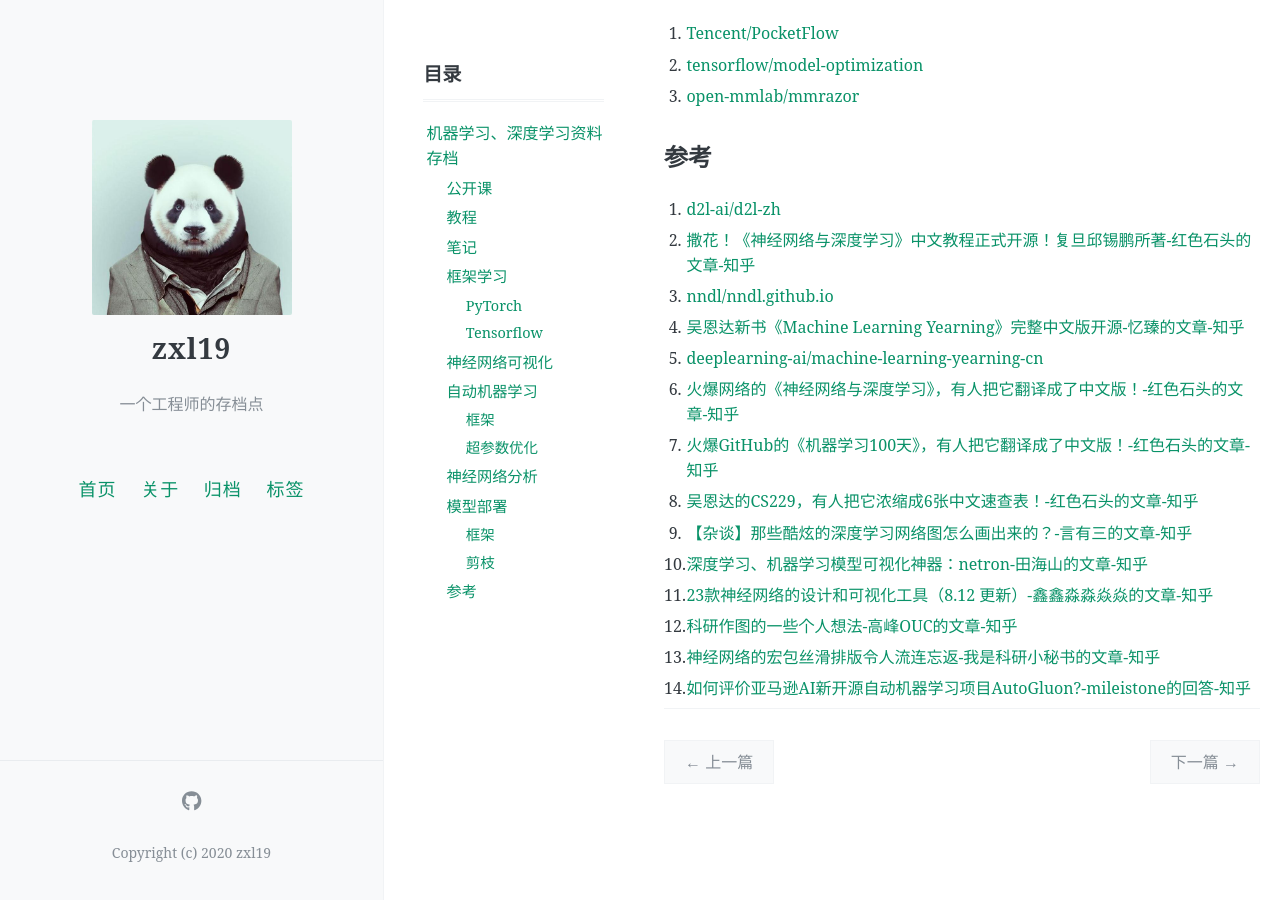
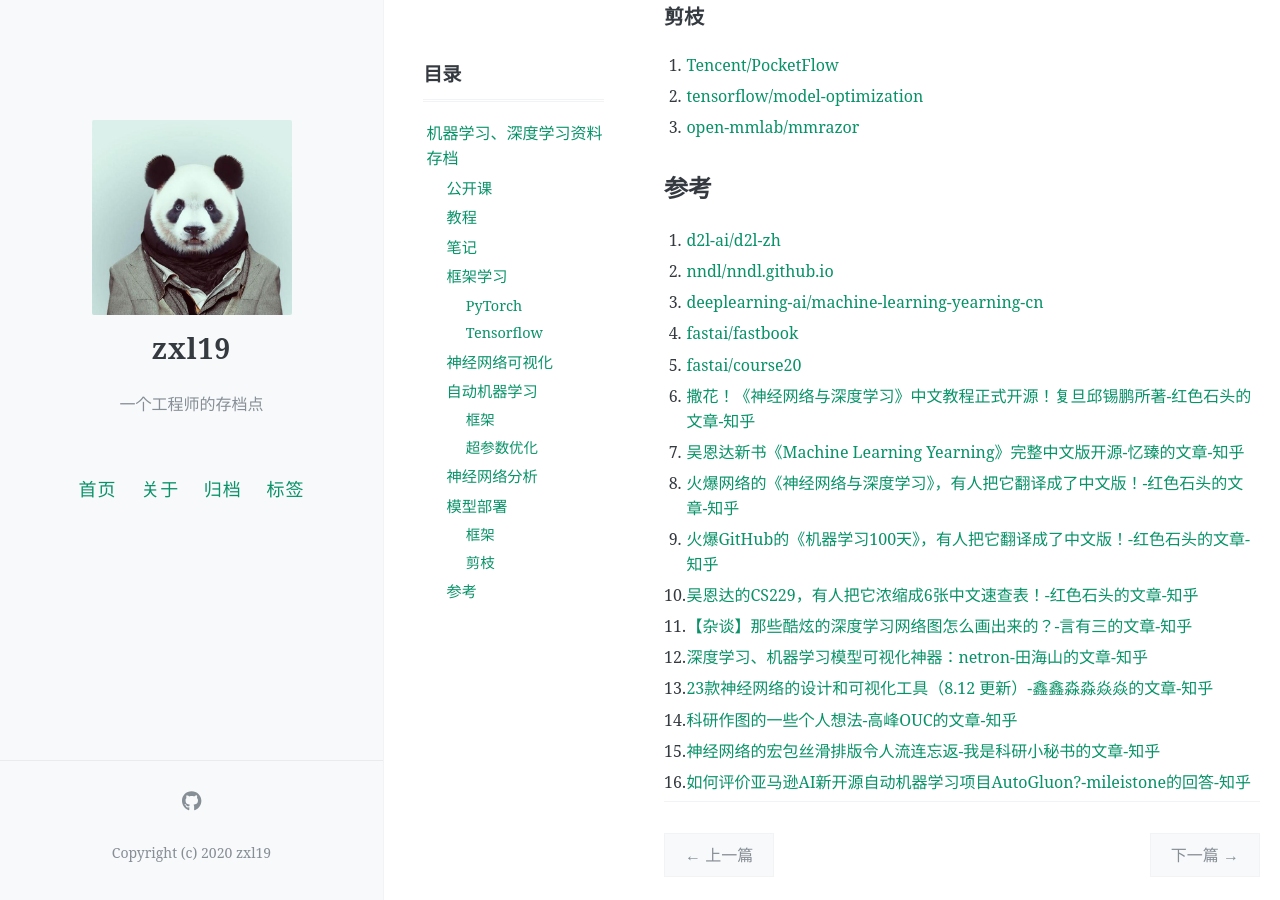
Before and after one commit to zxl19/zxl19.github.io, a Jekyll site: the page built from _posts/2021-06-15-ai-material.md, in a window 1280 px wide and 900 px high, scrolled down 3355 px. Built offline with Jekyll 4.4.1, drawn with Linux system fonts in a browser that asks for light colours; comment, search, counter and statistics services are not loaded; some of the changed text lies outside the part shown.

Commit message:
Update Posts modified:   _posts/2021-06-15-ai-material.md modified:   _posts/2023-03-28-python-package.md

```diff
--- a/_posts/2021-06-15-ai-material.md
+++ b/_posts/2021-06-15-ai-material.md
@@ -127,16 +128,18 @@ pinned: false
 ## 参考
 
 1. [d2l-ai/d2l-zh](https://github.com/d2l-ai/d2l-zh)
-2. [撒花！《神经网络与深度学习》中文教程正式开源！复旦邱锡鹏所著-红色石头的文章-知乎](https://zhuanlan.zhihu.com/p/61948968)
-3. [nndl/nndl.github.io](https://github.com/nndl/nndl.github.io)
-4. [吴恩达新书《Machine Learning Yearning》完整中文版开源-忆臻的文章-知乎](https://zhuanlan.zhihu.com/p/86274697)
-5. [deeplearning-ai/machine-learning-yearning-cn](https://github.com/deeplearning-ai/machine-learning-yearning-cn)
-6. [火爆网络的《神经网络与深度学习》，有人把它翻译成了中文版！-红色石头的文章-知乎](https://zhuanlan.zhihu.com/p/58144032)
-7. [火爆GitHub的《机器学习100天》，有人把它翻译成了中文版！-红色石头的文章-知乎](https://zhuanlan.zhihu.com/p/54229077)
-8. [吴恩达的CS229，有人把它浓缩成6张中文速查表！-红色石头的文章-知乎](https://zhuanlan.zhihu.com/p/56534902)
-9. [【杂谈】那些酷炫的深度学习网络图怎么画出来的？-言有三的文章-知乎](https://zhuanlan.zhihu.com/p/60146525)
-10. [深度学习、机器学习模型可视化神器：netron-田海山的文章-知乎](https://zhuanlan.zhihu.com/p/71207696)
-11. [23款神经网络的设计和可视化工具（8.12 更新）-鑫鑫淼淼焱焱的文章-知乎](https://zhuanlan.zhihu.com/p/147462170)
-12. [科研作图的一些个人想法-高峰OUC的文章-知乎](https://zhuanlan.zhihu.com/p/603088040)
-13. [神经网络的宏包丝滑排版令人流连忘返-我是科研小秘书的文章-知乎](https://zhuanlan.zhihu.com/p/433142890)
-14. [如何评价亚马逊AI新开源自动机器学习项目AutoGluon?-mileistone的回答-知乎](https://www.zhihu.com/question/360250836/answer/1039923243)
+2. [nndl/nndl.github.io](https://github.com/nndl/nndl.github.io)
+3. [deeplearning-ai/machine-learning-yearning-cn](https://github.com/deeplearning-ai/machine-learning-yearning-cn)
+4. [fastai/fastbook](https://github.com/fastai/fastbook)
+5. [fastai/course20](https://github.com/fastai/course20)
+6. [撒花！《神经网络与深度学习》中文教程正式开源！复旦邱锡鹏所著-红色石头的文章-知乎](https://zhuanlan.zhihu.com/p/61948968)
+7. [吴恩达新书《Machine Learning Yearning》完整中文版开源-忆臻的文章-知乎](https://zhuanlan.zhihu.com/p/86274697)
+8. [火爆网络的《神经网络与深度学习》，有人把它翻译成了中文版！-红色石头的文章-知乎](https://zhuanlan.zhihu.com/p/58144032)
+9. [火爆GitHub的《机器学习100天》，有人把它翻译成了中文版！-红色石头的文章-知乎](https://zhuanlan.zhihu.com/p/54229077)
+10. [吴恩达的CS229，有人把它浓缩成6张中文速查表！-红色石头的文章-知乎](https://zhuanlan.zhihu.com/p/56534902)
+11. [【杂谈】那些酷炫的深度学习网络图怎么画出来的？-言有三的文章-知乎](https://zhuanlan.zhihu.com/p/60146525)
+12. [深度学习、机器学习模型可视化神器：netron-田海山的文章-知乎](https://zhuanlan.zhihu.com/p/71207696)
+13. [23款神经网络的设计和可视化工具（8.12 更新）-鑫鑫淼淼焱焱的文章-知乎](https://zhuanlan.zhihu.com/p/147462170)
+14. [科研作图的一些个人想法-高峰OUC的文章-知乎](https://zhuanlan.zhihu.com/p/603088040)
+15. [神经网络的宏包丝滑排版令人流连忘返-我是科研小秘书的文章-知乎](https://zhuanlan.zhihu.com/p/433142890)
+16. [如何评价亚马逊AI新开源自动机器学习项目AutoGluon?-mileistone的回答-知乎](https://www.zhihu.com/question/360250836/answer/1039923243)
```
Also changed, not shown: other parts of _posts/2021-06-15-ai-material.md (+17 -16 lines), _posts/2023-03-28-python-package.md (+17 -6 lines).
